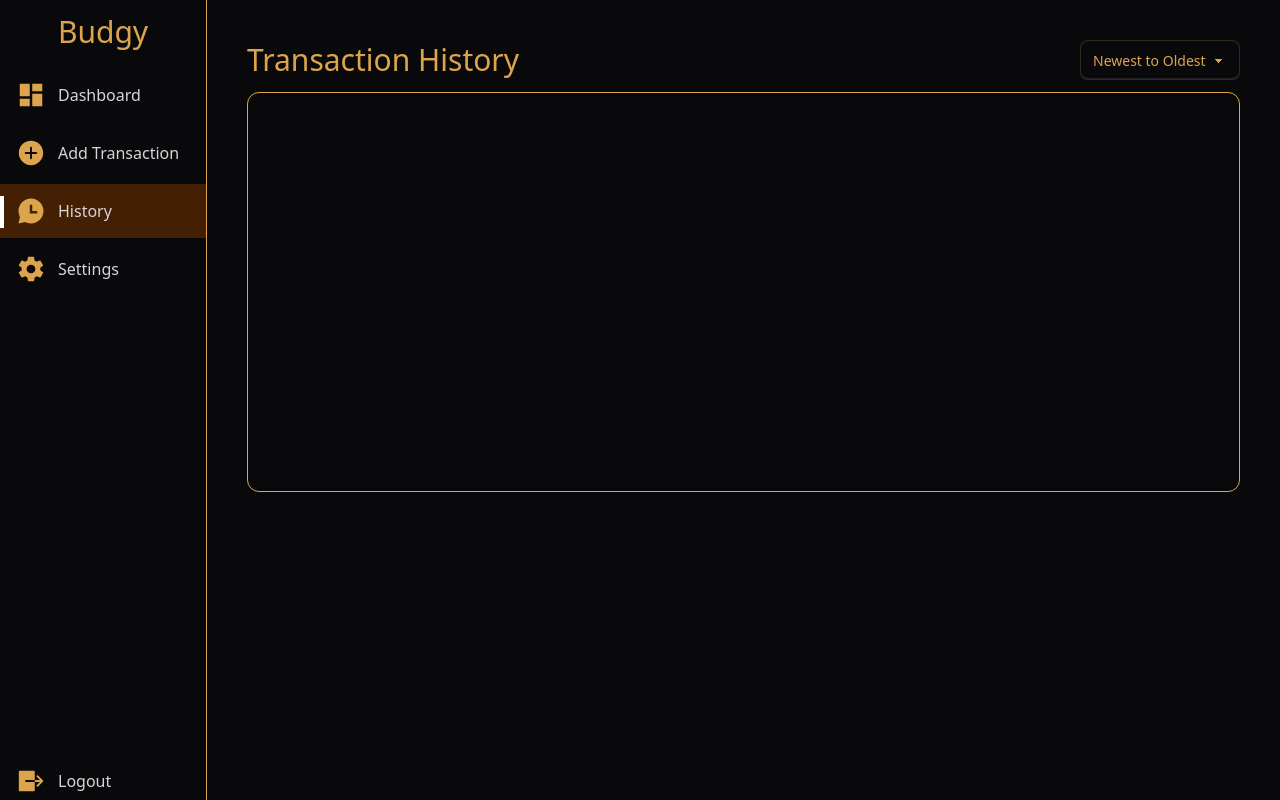
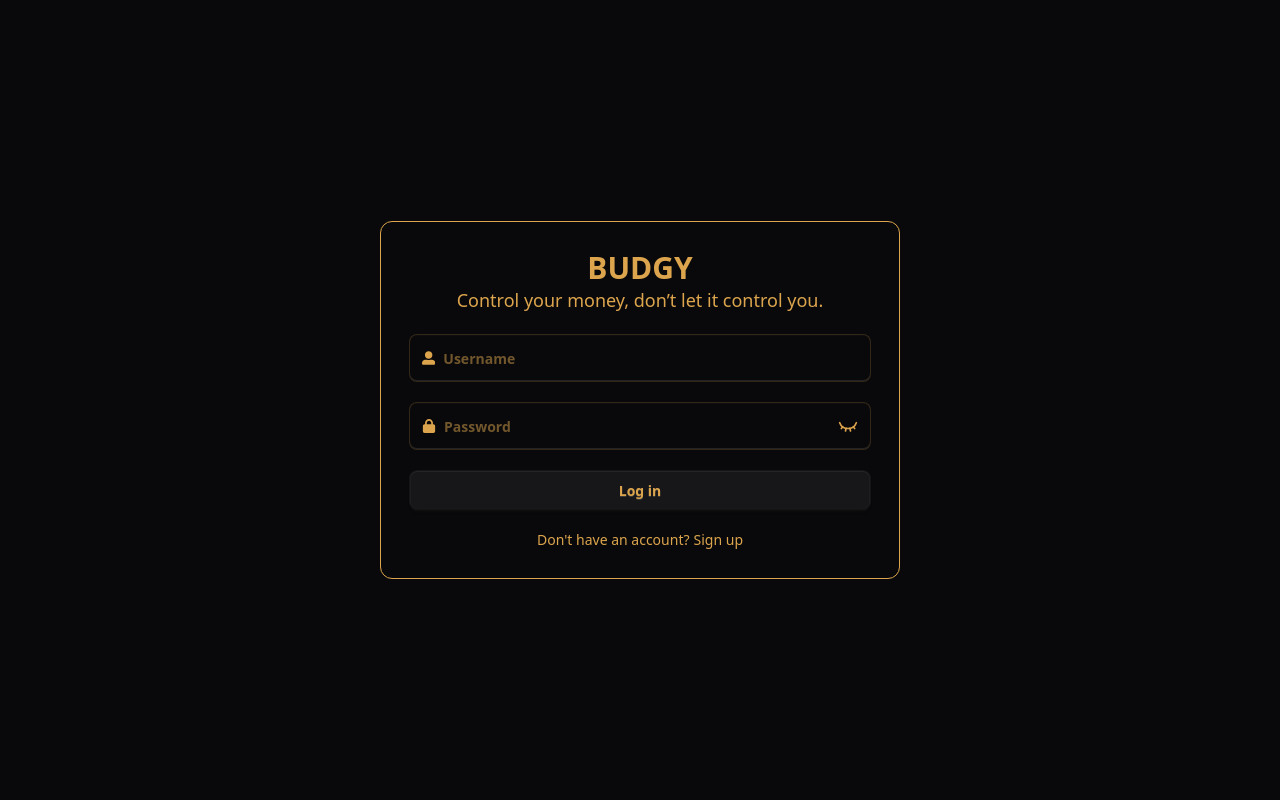
Before and after one commit to M-Juss/budgy, a React (Vite) app in the folder client/: page /history in a window 1280 px wide. Built offline with nearby package versions, Linux system fonts and the light colour scheme; no server answers.

Commit message:
Log in page done

```diff
--- a/client/src/App.jsx
+++ b/client/src/App.jsx
@@ -6,36 +6,38 @@ import History from './Pages/History'
 import Settings from './Pages/Settings'
 import Sidebar from './Components/Sidebar'
 import { useState } from 'react'
+import Login from './Pages/Login'
 
 function App() {
   const [transactionSuccessful, setTransactionSuccessful] = useState();
 
   return (
-    <Router>
-      <div className='flex h-screen w-screen overflow-x-hidden'>
-        <Sidebar />
-        <div className='flex justify-center items-center p-10 h-full w-full'>
-          <div className='h-full w-full'>
-            <Routes>
-              <Route path='/' element={<Dashboard />} />
-              <Route path='/transaction' element={<Transaction setTransactionSuccessful={setTransactionSuccessful} />} />
-              <Route path='/history' element={<History />} />
-              <Route path='/settings' element={<Settings />} />
-            </Routes>
-          </div>
-        </div>
+    // <Router>
+    //   <div className='flex h-screen w-screen overflow-x-hidden'>
+    //     <Sidebar />
+    //     <div className='flex justify-center items-center p-10 h-full w-full'>
+    //       <div className='h-full w-full'>
+    //         <Routes>
+    //           <Route path='/' element={<Dashboard />} />
+    //           <Route path='/transaction' element={<Transaction setTransactionSuccessful={setTransactionSuccessful} />} />
+    //           <Route path='/history' element={<History />} />
+    //           <Route path='/settings' element={<Settings />} />
+    //         </Routes>
+    //       </div>
+    //     </div>
 
-        {transactionSuccessful && (
-          <div role="alert" className="alert alert-success absolute bottom-0 right-0 mb-5 mr-5">
-          <svg xmlns="http://www.w3.org/2000/svg" className="h-6 w-6 shrink-0 stroke-current" fill="none" viewBox="0 0 24 24">
-            <path strokeLinecap="round" strokeLinejoin="round" strokeWidth="2" d="M9 12l2 2 4-4m6 2a9 9 0 11-18 0 9 9 0 0118 0z" />
-          </svg>
-          <span>{transactionSuccessful}</span>
-        </div>
-        )}
+    //     {transactionSuccessful && (
+    //       <div role="alert" className="alert alert-success absolute bottom-0 right-0 mb-5 mr-5">
+    //       <svg xmlns="http://www.w3.org/2000/svg" className="h-6 w-6 shrink-0 stroke-current" fill="none" viewBox="0 0 24 24">
+    //         <path strokeLinecap="round" strokeLinejoin="round" strokeWidth="2" d="M9 12l2 2 4-4m6 2a9 9 0 11-18 0 9 9 0 0118 0z" />
+    //       </svg>
+    //       <span>{transactionSuccessful}</span>
+    //     </div>
+    //     )}
 
-      </div>
-    </Router>
+    //   </div>
+    // </Router>
+    <Login/>
   )
 }
 
--- /dev/null
+++ b/client/src/Pages/Login.jsx
@@ -0,0 +1,64 @@
+import React, { useState } from 'react'
+import { FaUserAlt } from "react-icons/fa";
+import { FaLock } from "react-icons/fa6";
+import { LuEye, LuEyeClosed } from "react-icons/lu";
+
+const Login = () => {
+
+    const [showPassword, setShowPassword] = useState(false);
+
+    const togglePassword = () => {
+        setShowPassword((prev) => !prev)
+    }
+  return (
+    <div className='h-full w-full flex justify-center items-center'>
+      <div className='flex flex-col h-fit w-110 md:w-130 border-1 rounded-xl  px-7 py-7 space-y-5'>
+
+        <div className='flex flex-col'>
+          <h1 className='text-center font-bold text-4xl md:text-3xl '>BUDGY</h1>
+          <span className='text-md text-center text-lg md:text-md'>Control your money, don’t let it control you.</span>
+        </div>
+
+        <div className='flex flex-col space-y-5'>
+          {/* Username */}
+          <label className="input w-full h-12">
+            <FaUserAlt/>
+            <input
+              type="text"
+              required
+              placeholder="Username"
+              className='font-semibold'
+            />
+          </label>
+
+          {/* Password */}
+          <label className="input w-full h-12 ">
+            <FaLock/>
+            <input
+              type={showPassword ? "text": "password"}
+              required
+              placeholder="Password"
+              className='font-semibold flex-1'
+            />
+            <span
+            onClick={togglePassword}
+            className='cursor-pointer'>
+            {showPassword ? <LuEye size={20}/> : <LuEyeClosed size={20}/>}
+            </span>
+          </label>
+
+          {/* Login Button */}
+          <button className="btn btn-default">Log in</button>
+
+          {/* Signup Redirect */}
+          <div className='flex space-x-1 justify-center '>
+            <span className='text-md md:text-sm'>Don't have an account?</span>
+            <span className='hover:underline cursor-pointer text-md md:text-sm'>Sign up</span>
+          </div>
+        </div>
+      </div>
+    </div>
+  )
+}
+
+export default Login
--- /dev/null
+++ b/client/src/Pages/Signup.jsx
@@ -0,0 +1,9 @@
+import React from 'react'
+
+const Signup = () => {
+  return (
+    <div>Signup</div>
+  )
+}
+
+export default Signup
```
